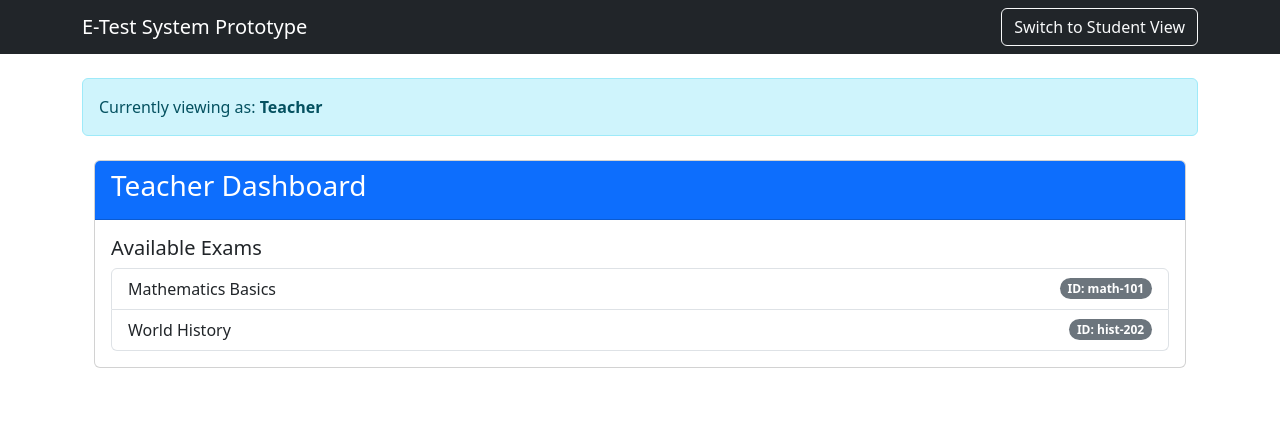
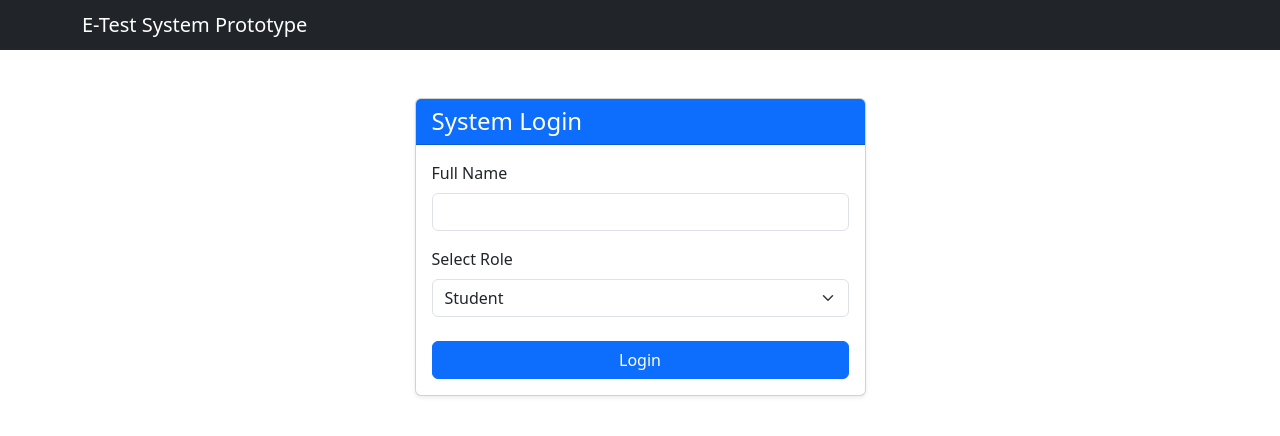
Before and after one commit to OranitPeretz/ExamApp, a React (Vite) app in the folder client/: page / in a window 1280 px wide. Shown: the top 436 px of the page. Built offline with nearby package versions, Linux system fonts and the light colour scheme.

Commit message:
Feature: Add interactive Login system

```diff
--- a/client/src/App.jsx
+++ b/client/src/App.jsx
@@ -1,12 +1,13 @@
 import React, { useState } from 'react';
 import TeacherDashboard from './components/TeacherDashboard';
 import StudentPortal from './components/StudentPortal';
+import Login from './components/Login';
 
 function App() {
-  const [role, setRole] = useState('teacher');
+  const [user, setUser] = useState(null);
 
-  const toggleRole = () => {
-    setRole(prevRole => (prevRole === 'teacher' ? 'student' : 'teacher'));
+  const handleLogout = () => {
+    setUser(null);
   };
 
   return (
@@ -14,18 +15,18 @@ function App() {
       <nav className="navbar navbar-dark bg-dark mb-4">
         <div className="container">
           <span className="navbar-brand mb-0 h1">E-Test System Prototype</span>
-          <button className="btn btn-outline-light" onClick={toggleRole}>
-            Switch to {role === 'teacher' ? 'Student' : 'Teacher'} View
-          </button>
+          {user && (
+            <button className="btn btn-outline-light" onClick={handleLogout}>
+              Logout ({user.name})
+            </button>
+          )}
         </div>
       </nav>
 
       <div className="container">
-        <div className="alert alert-info">
-          Currently viewing as: <strong>{role.charAt(0).toUpperCase() + role.slice(1)}</strong>
-        </div>
-
-        {role === 'teacher' ? (
+        {!user ? (
+          <Login onLogin={setUser} />
+        ) : user.role === 'teacher' ? (
           <TeacherDashboard />
         ) : (
           <StudentPortal />
--- /dev/null
+++ b/client/src/components/Login.jsx
@@ -0,0 +1,42 @@
+import React, { useState } from 'react';
+
+const Login = ({ onLogin }) => {
+  const [name, setName] = useState('');
+  const [role, setRole] = useState('student');
+
+  const handleSubmit = (e) => {
+    e.preventDefault();
+    if (!name.trim()) return;
+    onLogin({ name, role });
+  };
+
+  return (
+    <div className="row justify-content-center mt-5">
+      <div className="col-md-6 col-lg-5">
+        <div className="card shadow-sm">
+          <div className="card-header bg-primary text-white">
+            <h4 className="mb-0">System Login</h4>
+          </div>
+          <div className="card-body">
+            <form onSubmit={handleSubmit}>
+              <div className="mb-3">
+                <label className="form-label">Full Name</label>
+                <input type="text" className="form-control" value={name} onChange={(e) => setName(e.target.value)} required />
+              </div>
+              <div className="mb-4">
+                <label className="form-label">Select Role</label>
+                <select className="form-select" value={role} onChange={(e) => setRole(e.target.value)}>
+                  <option value="student">Student</option>
+                  <option value="teacher">Teacher</option>
+                </select>
+              </div>
+              <button type="submit" className="btn btn-primary w-100">Login</button>
+            </form>
+          </div>
+        </div>
+      </div>
+    </div>
+  );
+};
+
+export default Login;
```
